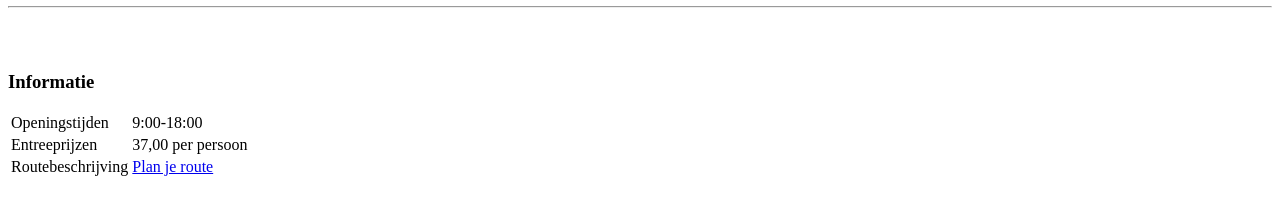
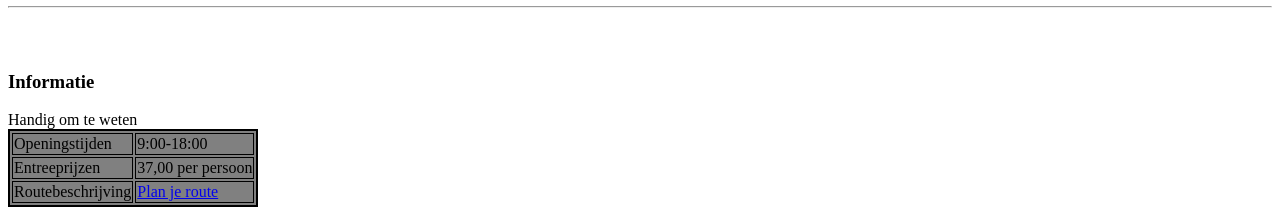
Before and after one commit to wvh1976/test-site, a plain HTML site: page info.html in a window 1280 px wide. Shown: the part 533-745 px from the top of the page. Drawn offline with Linux system fonts and the light colour scheme; grey boxes are pictures that could not be loaded.

Commit message:
Add files via upload

```diff
--- a/info.html
+++ b/info.html
@@ -20,7 +20,8 @@
         <article>
         <section id="informatie">
         <h1>Informatie</h1>
-        <table>
+    <table border="2" bordercolor="black" bgcolor="grey">
+        <thead>Handig om te weten</thead>
             <tr>
                 <td>Openingstijden</td><td>9:00-18:00</td></tr>
                 <tr>
```
Also changed, not shown: galerij.html (+1 -1 lines).
